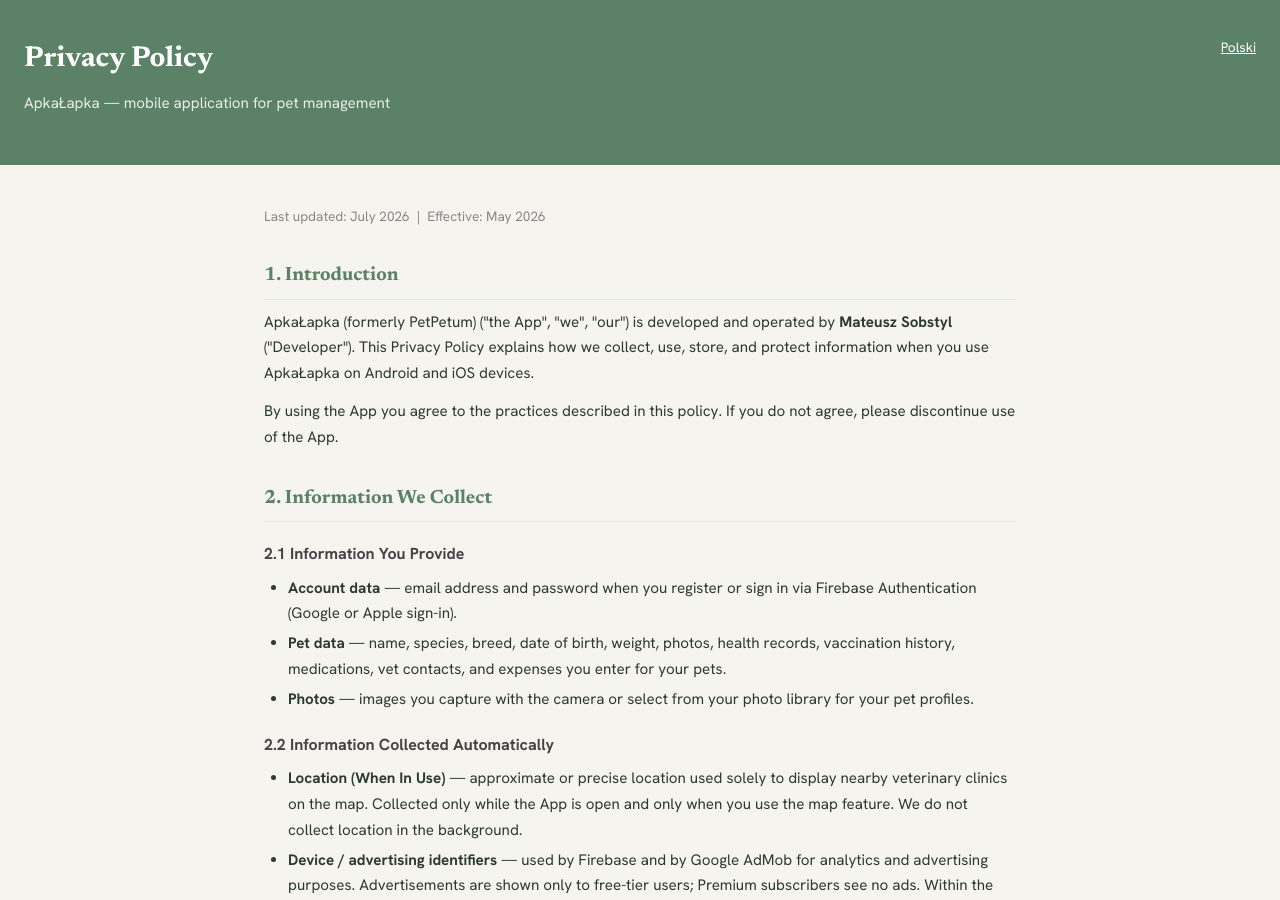
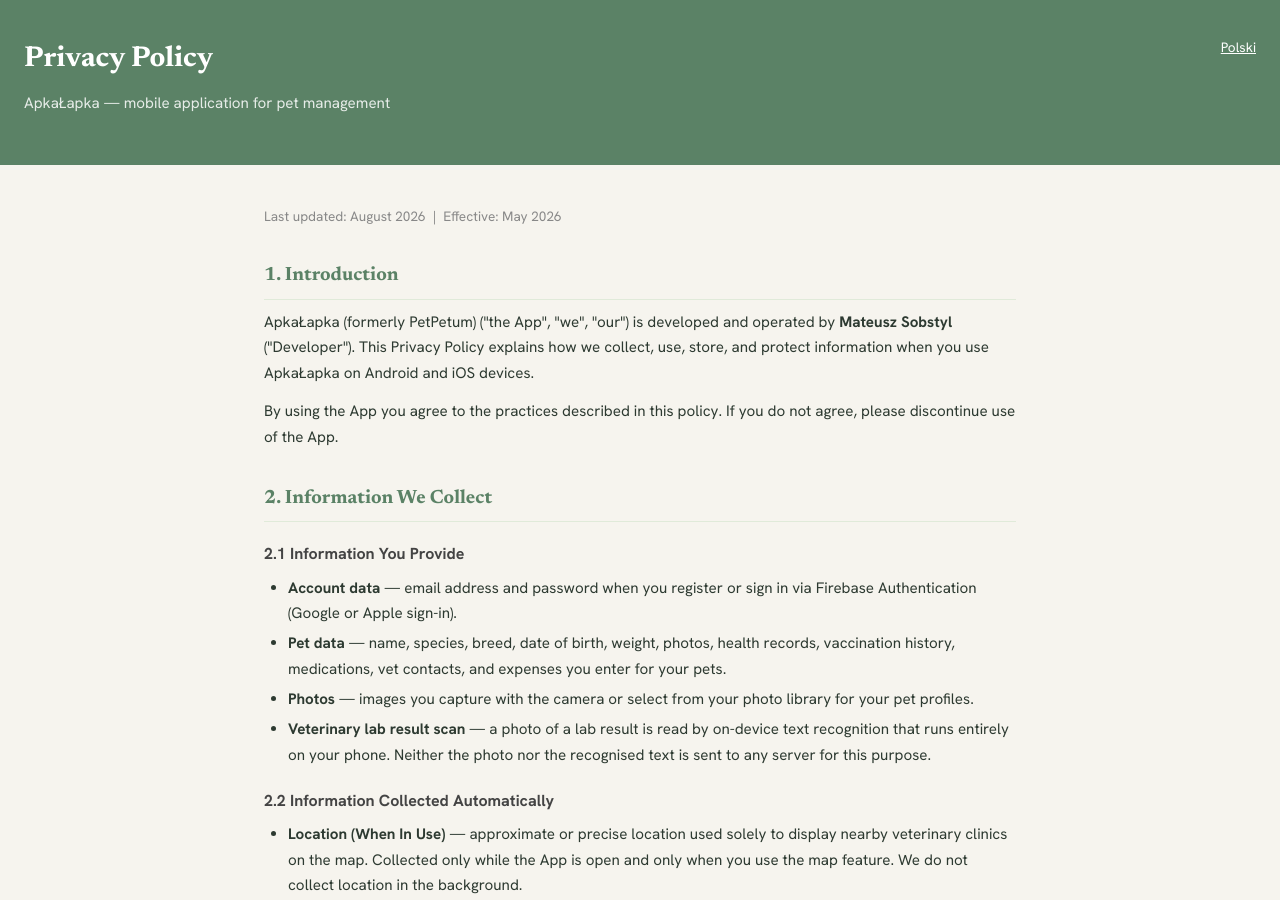
Before and after one commit to mxaaz/PetPetumMobile, a Jekyll site: the page privacy.html, which Jekyll copies as it is, in a window 1280 px wide and 900 px high. Built offline with Jekyll 4.4.1, drawn with Linux system fonts in a browser that asks for light colours.

Commit message:
docs: opis skanu wynikow weterynaryjnych w polityce prywatnosci
Polityka mowila o zdjeciach z aparatu i galerii, ale nie o tym, ze zdjecie
wyniku badania przechodzi przez rozpoznawanie tekstu (ML Kit) dzialajace
wylacznie na urzadzeniu. Transparentnosc RODO art. 13, przy okazji mocny
argument prywatnosciowy: nic nie wychodzi na serwer.

PL i EN plus bump daty ostatniej aktualizacji na sierpien 2026.

```diff
--- a/privacy-pl.html
+++ b/privacy-pl.html
@@ -35,7 +35,7 @@
     <p>ApkaŁapka — mobilna aplikacja do zarządzania zwierzętami domowymi</p>
   </header>
   <article>
-    <p class="meta">Ostatnia aktualizacja: lipiec 2026 &nbsp;|&nbsp; Obowiązuje od: maj 2026</p>
+    <p class="meta">Ostatnia aktualizacja: sierpień 2026 &nbsp;|&nbsp; Obowiązuje od: maj 2026</p>
 
     <h2>1. Wprowadzenie</h2>
     <p>
--- a/privacy.html
+++ b/privacy.html
@@ -35,7 +35,7 @@
     <p>ApkaŁapka — mobile application for pet management</p>
   </header>
   <article>
-    <p class="meta">Last updated: July 2026 &nbsp;|&nbsp; Effective: May 2026</p>
+    <p class="meta">Last updated: August 2026 &nbsp;|&nbsp; Effective: May 2026</p>
 
     <h2>1. Introduction</h2>
     <p>
@@ -56,6 +56,7 @@
       <li><strong>Account data</strong> — email address and password when you register or sign in via Firebase Authentication (Google or Apple sign-in).</li>
       <li><strong>Pet data</strong> — name, species, breed, date of birth, weight, photos, health records, vaccination history, medications, vet contacts, and expenses you enter for your pets.</li>
       <li><strong>Photos</strong> — images you capture with the camera or select from your photo library for your pet profiles.</li>
+      <li><strong>Veterinary lab result scan</strong> — a photo of a lab result is read by on-device text recognition that runs entirely on your phone. Neither the photo nor the recognised text is sent to any server for this purpose.</li>
     </ul>
 
     <h3>2.2 Information Collected Automatically</h3>
```
Also changed, not shown: other parts of privacy-pl.html (+1 -0 lines).
